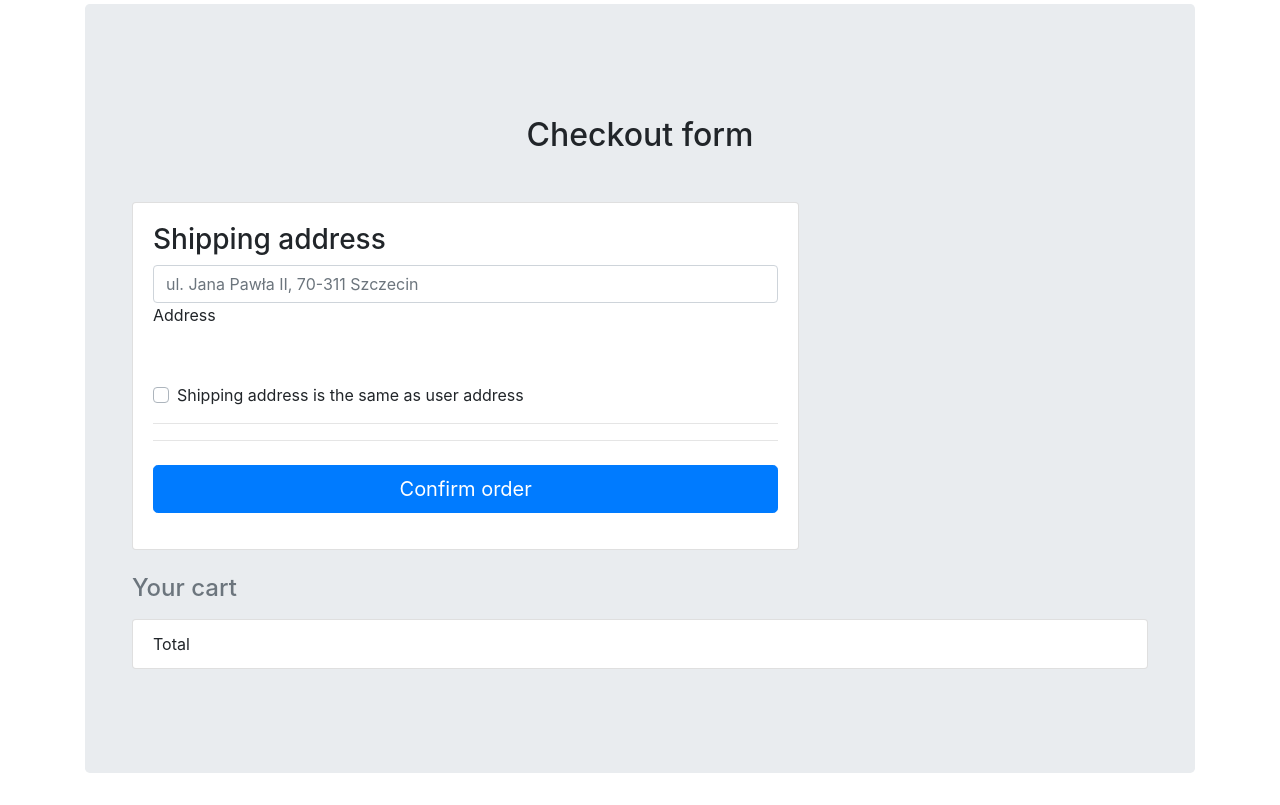
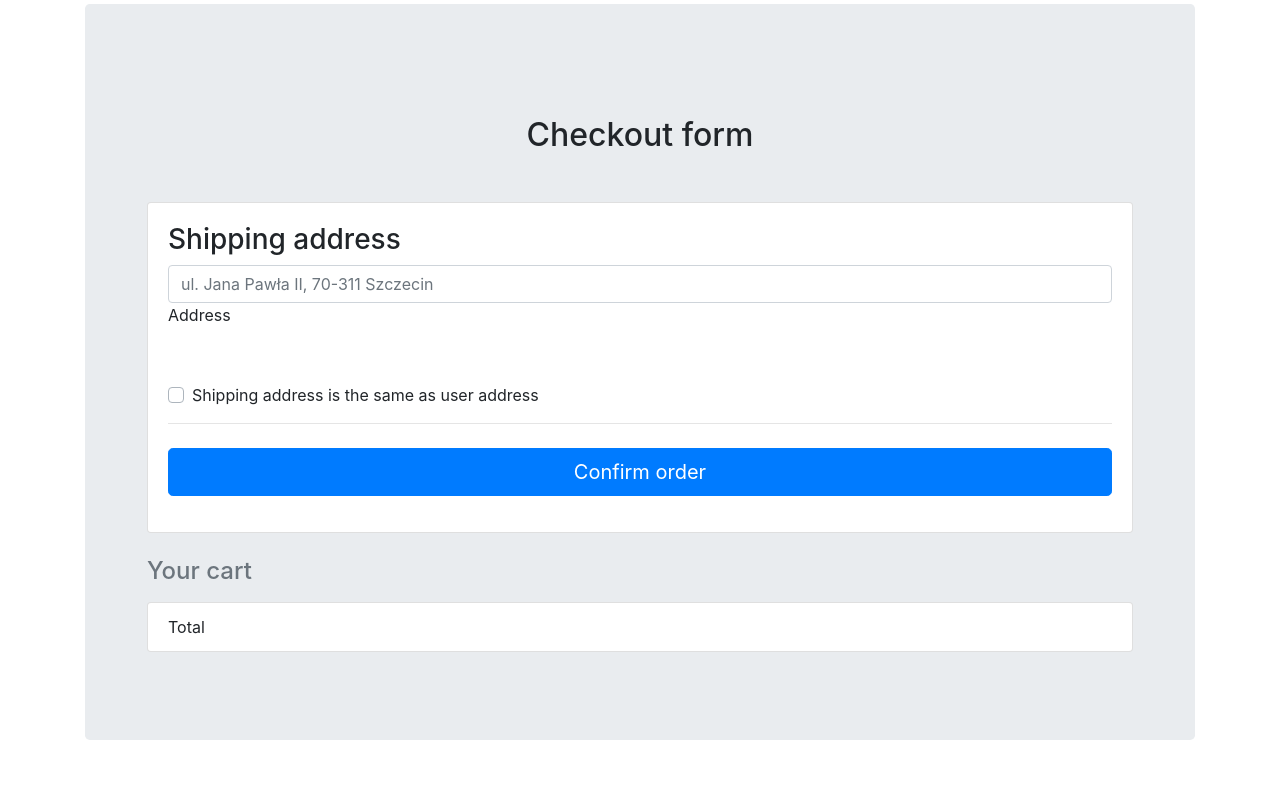
Before and after one commit to mikolaj-czapp/socks_shop, a Django app: template templates/shopping/order.html in a window 1280 px wide. Shown: the part 56-861 px from the top of the page. After the commit the page ends 796 px from the top, so only its background shows below. Run offline with Django 3.2, Linux system fonts and the light colour scheme; the template is opened without the code that fills it, so the values that code supplies are empty; some libraries are stand-ins or nearby versions.

Commit message:
Update order.html

```diff
--- a/templates/shopping/order.html
+++ b/templates/shopping/order.html
@@ -1,11 +1,11 @@
 {% extends "base.html" %}
 {% load crispy_forms_tags %}
 {% block content %}
-      <main >
+      <main>
     <div class="container wow fadeIn">
       <h2 class="my-5 h2 text-center">Checkout form</h2>
-      <div class="row">
-        <div class="col-md-8 mb-4">
+      <div>
+        <div class="col-md-12 mb-4">
           <div class="card">
             <form method="POST" class="card-body">
               {% csrf_token %}
@@ -25,9 +25,6 @@
                 </div>
 
               </div>
-
-
-              <hr>
 
               <hr class="mb-4">
               <button class="btn btn-primary btn-lg btn-block" type="submit">Confirm order</button>
```
